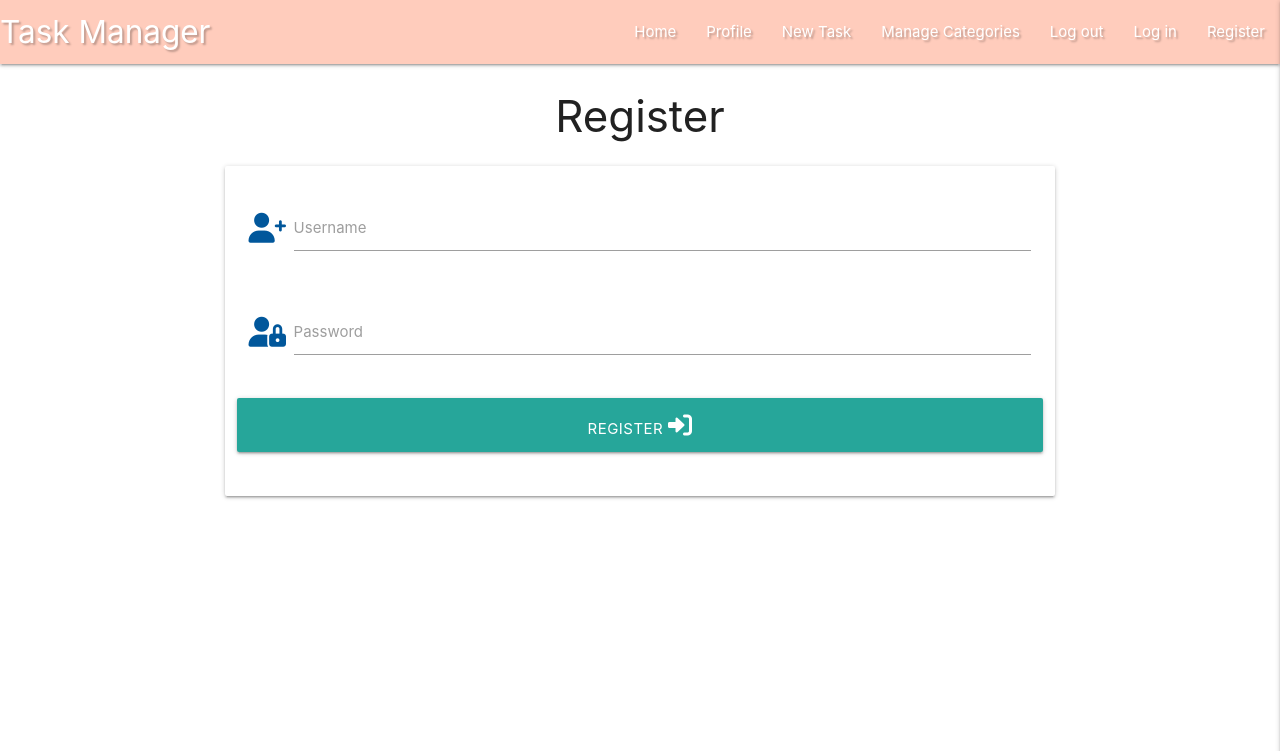
After one commit to jameskelly33/task_manager_app, a Flask app: page /register in a window 1280 px wide. The commit adds this page. Shown: the top 751 px of the page. Run offline with Flask 2, Linux system fonts and the light colour scheme; some libraries are stand-ins or nearby versions.

Commit message:
Add register template

```diff
--- a/app.py
+++ b/app.py
@@ -5,6 +5,7 @@ from flask import (
     redirect, request, session, url_for)
 from flask_pymongo import PyMongo
 from bson.objectid import ObjectId
+from werkzeug.security import generate_password_hash, check_password_hash
 if os.path.exists("env.py"):
     import env
 
@@ -24,6 +25,9 @@ def get_tasks():
     tasks = mongo.db.tasks.find()
     return render_template("tasks.html", tasks=tasks)
 
+@app.route("/register", methods=["GET","POST"])
+def register():
+    return render_template("register.html")
 
 if __name__ == "__main__":
     app.run(host=os.environ.get("IP"),
--- a/templates/base.html
+++ b/templates/base.html
@@ -27,7 +27,7 @@
             <li><a href="#">Manage Categories</a></li>
             <li><a href="#">Log out</a></li>
             <li><a href="#">Log in</a></li>
-            <li><a href="#">Register</a></li>
+            <li><a href="{{ url_for('register') }}">Register</a></li>
           </ul>
         </div>
       </nav>
@@ -40,7 +40,7 @@
             <li><a href="#">Manage Categories</a></li>
             <li><a href="#">Log out</a></li>
             <li><a href="#">Log in</a></li>
-            <li><a href="#">Register</a></li>
+            <li><a href="{{ url_for('register') }}">Register</a></li>
       </ul>
    </header>
 
--- /dev/null
+++ b/templates/register.html
@@ -0,0 +1,30 @@
+{% extends "base.html" %}
+{% block content %}
+<h3 class="center-align">
+    Register
+</h3>
+<div class="row">
+    <form class="col s12 m8 offset-m2" method ="POST" action="{{ url_for('register') }}">
+        <div class="card-panel">
+            <div class="row">
+                <div class="input-field col s12">
+                    <i class="fas fa-user-plus light-blue-text text-darken-4 prefix"></i>
+                    <input id="username" name ="username" type="text" class="validate">
+                    <label for="username">Username</label>
+                </div>
+            </div>
+            <div class="row">
+                <div class="input-field col s12">
+                    <i class="fas fa-user-lock light-blue-text text-darken-4 prefix"></i>
+                  <input id="password" name ='password' type="password" class="validate">
+                  <label for="password">Password</label>
+                </div>
+            </div>
+            <div class="row">
+                <button class="submit col s12 btn-large light-blue.darken-4.text-shadow">Register <i class="fas fa-sign-in-alt"></i></button>
+
+            </div>
+        </div>
+    </form>
+</div>
+{% endblock %}
```
